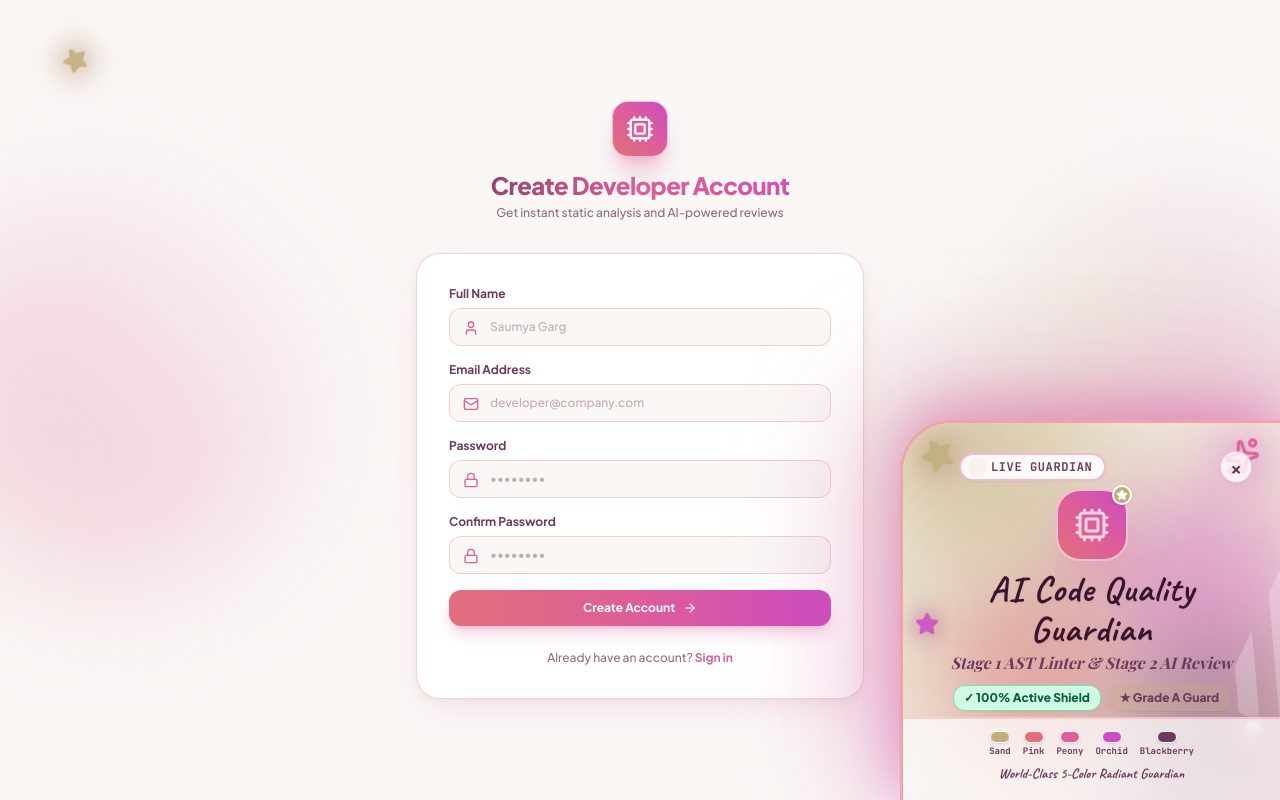
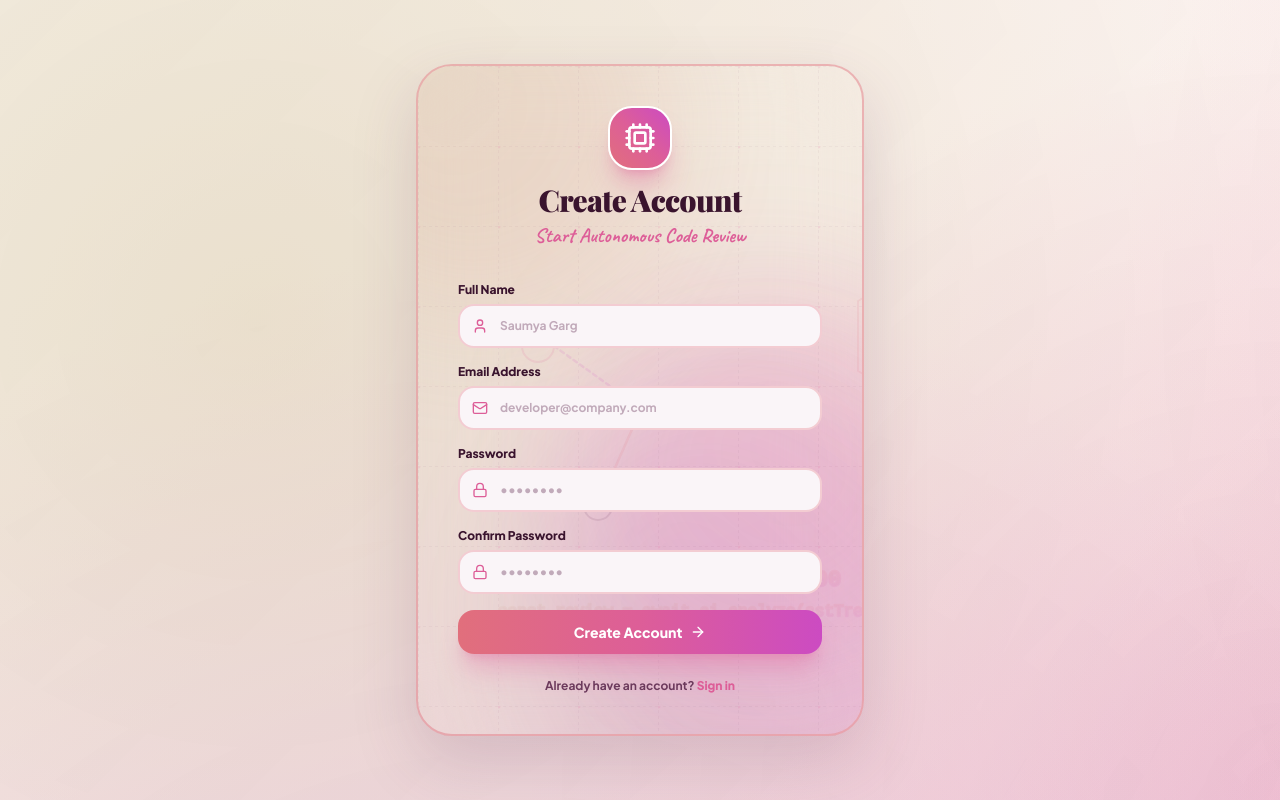
Before and after one commit to Saumya-01git/AI-Code-Review-Assistant-Project, a React (Vite) app in the folder client/: page /register in a window 1280 px wide. Built offline with nearby package versions, Linux system fonts and the light colour scheme; a web font is replaced by a local one.

Commit message:
UI: Implement concentric frame layout with moving translucent aurora border gap and subtle code watermark under cards

```diff
--- a/client/src/App.jsx
+++ b/client/src/App.jsx
@@ -2,7 +2,6 @@ import React from 'react';
 import { Routes, Route, Navigate } from 'react-router-dom';
 import AppLayout from './components/layout/AppLayout';
 import ProtectedRoute from './components/ProtectedRoute';
-import CornerDecorativeBox from './components/layout/CornerDecorativeBox';
 import DashboardPage from './pages/DashboardPage';
 import ReviewStudioPage from './pages/ReviewStudioPage';
 import HistoryPage from './pages/HistoryPage';
@@ -13,7 +12,6 @@ import ForgotPasswordPage from './pages/ForgotPasswordPage';
 
 export default function App() {
   return (
-    <>
     <Routes>
       {/* Public Routes */}
       <Route path="/login" element={<LoginPage />} />
@@ -39,9 +37,5 @@ export default function App() {
       {/* Fallback */}
       <Route path="*" element={<Navigate to="/dashboard" replace />} />
     </Routes>
-
-      {/* Global 5-Color Corner Square with Moving Background & Star Shining Effect */}
-      <CornerDecorativeBox />
-    </>
   );
 }
--- /dev/null
+++ b/client/src/components/layout/TranslucentCodeBackground.jsx
@@ -0,0 +1,67 @@
+import React from 'react';
+
+export default function TranslucentCodeBackground() {
+  return (
+    <div className="absolute inset-0 pointer-events-none overflow-hidden select-none z-0">
+      {/* Delicate 5-Color Radiant Radial Highlights */}
+      <div className="absolute -top-32 -left-32 w-96 h-96 rounded-full bg-gradient-to-br from-[#C1AE7C]/20 to-[#E16F7C]/15 blur-3xl"></div>
+      <div className="absolute top-1/3 -right-24 w-96 h-96 rounded-full bg-gradient-to-bl from-[#DD5E98]/20 to-[#CC4BC2]/15 blur-3xl"></div>
+      <div className="absolute -bottom-32 left-1/4 w-[500px] h-[500px] rounded-full bg-gradient-to-tr from-[#6C3A5C]/15 via-[#CC4BC2]/15 to-transparent blur-3xl"></div>
+
+      {/* Translucent Geometric Code & Circuit Watermark Illustration */}
+      <svg
+        className="absolute inset-0 w-full h-full opacity-[0.12] text-[#6C3A5C]"
+        xmlns="http://www.w3.org/2000/svg"
+        fill="none"
+      >
+        <defs>
+          <pattern id="code-grid" width="80" height="80" patternUnits="userSpaceOnUse">
+            <path d="M 80 0 L 0 0 0 80" fill="none" stroke="currentColor" strokeWidth="0.8" strokeDasharray="3 3" />
+            <circle cx="0" cy="0" r="2.5" fill="#DD5E98" />
+          </pattern>
+          <linearGradient id="codeGrad1" x1="0%" y1="0%" x2="100%" y2="100%">
+            <stop offset="0%" stopColor="#C1AE7C" stopOpacity="0.8" />
+            <stop offset="50%" stopColor="#E16F7C" stopOpacity="0.8" />
+            <stop offset="100%" stopColor="#CC4BC2" stopOpacity="0.8" />
+          </linearGradient>
+        </defs>
+
+        {/* Subtle grid pattern background */}
+        <rect width="100%" height="100%" fill="url(#code-grid)" />
+
+        {/* Large Decorative Floating Code Brackets and Symbols */}
+        <g stroke="url(#codeGrad1)" strokeWidth="2.5" strokeLinecap="round" strokeLinejoin="round" fill="none">
+          {/* Top Right Code Bracket */}
+          <path d="M 680 80 L 730 130 L 680 180" />
+          <path d="M 780 80 L 730 130 L 780 180" />
+          <line x1="710" y1="180" x2="750" y2="80" strokeWidth="2" />
+
+          {/* Left Side Code Node Network */}
+          <circle cx="120" cy="280" r="16" stroke="#DD5E98" strokeWidth="2" />
+          <line x1="136" y1="280" x2="220" y2="340" stroke="#CC4BC2" strokeDasharray="4 4" />
+          <circle cx="220" cy="340" r="10" stroke="#C1AE7C" strokeWidth="2" />
+          <line x1="220" y1="350" x2="180" y2="440" stroke="#E16F7C" />
+          <circle cx="180" cy="440" r="14" stroke="#6C3A5C" strokeWidth="2" />
+
+          {/* Abstract Binary & Logic Matrix */}
+          <text x="80" y="520" fontFamily="monospace" fontSize="22" fill="#E16F7C" fontWeight="bold">
+            01000001 01010011 01010100
+          </text>
+          <text x="80" y="550" fontFamily="monospace" fontSize="16" fill="#CC4BC2">
+            const review = await ai.analyze(astTree);
+          </text>
+
+          {/* Right Floating Function Signature */}
+          <text x="650" y="480" fontFamily="monospace" fontSize="20" fill="#DD5E98" fontWeight="bold">
+            fn cyclomaticComplexity(node) =&gt; M
+          </text>
+          <path d="M 620 460 Q 640 475, 620 490" stroke="#C1AE7C" strokeWidth="2" />
+
+          {/* Center Hexagonal Shield Silhouette */}
+          <polygon points="500,200 560,235 560,305 500,340 440,305 440,235" stroke="#E16F7C" strokeWidth="1.8" />
+          <polygon points="500,220 540,245 540,295 500,320 460,295 460,245" stroke="#CC4BC2" strokeDasharray="3 3" />
+        </g>
+      </svg>
+    </div>
+  );
+}
--- a/client/src/pages/RegisterPage.jsx
+++ b/client/src/pages/RegisterPage.jsx
@@ -1,7 +1,8 @@
 import React, { useState } from 'react';
 import { Link, useNavigate } from 'react-router-dom';
 import { useAuth } from '../context/AuthContext';
-import { Lock, Mail, User, Cpu, ArrowRight, AlertCircle, Sparkles, Star } from 'lucide-react';
+import { Lock, Mail, User, Cpu, ArrowRight, AlertCircle, Sparkles } from 'lucide-react';
+import TranslucentCodeBackground from '../components/layout/TranslucentCodeBackground';
 
 export default function RegisterPage() {
   const { register } = useAuth();
@@ -40,97 +41,105 @@ export default function RegisterPage() {
   };
 
   return (
-    <div className="min-h-screen bg-[#faf7f5] dark:bg-[#150b13] flex flex-col justify-center items-center p-4 relative overflow-hidden transition-colors">
-      {/* Background glow effects */}
-      <div className="absolute top-1/4 -left-20 w-96 h-96 bg-gradient-to-tr from-[#E16F7C]/25 via-[#DD5E98]/20 to-transparent rounded-full blur-3xl pointer-events-none"></div>
-      <div className="absolute bottom-1/4 -right-20 w-96 h-96 bg-gradient-to-bl from-[#CC4BC2]/25 via-[#C1AE7C]/20 to-transparent rounded-full blur-3xl pointer-events-none"></div>
+    <div className="min-h-screen w-full p-2.5 sm:p-4 bg-[#faf4ef] flex items-center justify-center relative overflow-hidden">
+      {/* Moving Light Translucent Aurora Mesh */}
+      <div
+        className="absolute inset-0 pointer-events-none opacity-70"
+        style={{
+          backgroundImage: `
+            radial-gradient(circle at 10% 20%, rgba(193, 174, 124, 0.45) 0%, transparent 45%),
+            radial-gradient(circle at 90% 20%, rgba(225, 111, 124, 0.45) 0%, transparent 45%),
+            radial-gradient(circle at 50% 50%, rgba(221, 94, 152, 0.40) 0%, transparent 50%),
+            radial-gradient(circle at 20% 85%, rgba(204, 75, 194, 0.45) 0%, transparent 45%),
+            radial-gradient(circle at 80% 85%, rgba(108, 58, 92, 0.40) 0%, transparent 50%),
+            linear-gradient(135deg, rgba(255,251,245,0.9) 0%, rgba(254,240,246,0.85) 50%, rgba(246,236,245,0.9) 100%)
+          `,
+          backgroundSize: '200% 200%',
+          animation: 'auroraMove 10s ease infinite alternate'
+        }}
+      />
 
-      {/* Floating Stars */}
-      <div className="absolute top-12 left-16 animate-star-shine pointer-events-none">
-        <Star className="w-6 h-6 text-[#C1AE7C] fill-[#C1AE7C] drop-shadow-[0_0_12px_#C1AE7C]" />
-      </div>
-      <div className="absolute bottom-20 right-24 animate-star-shine pointer-events-none" style={{ animationDelay: '1.5s' }}>
-        <Sparkles className="w-7 h-7 text-[#DD5E98] drop-shadow-[0_0_15px_#CC4BC2]" />
-      </div>
+      {/* Main Inner Concentric Square Frame */}
+      <div className="relative z-10 w-full max-w-md p-8 sm:p-10 rounded-[36px] border-2 border-[#E16F7C]/45 bg-[#fffbf7]/98 backdrop-blur-2xl shadow-[0_25px_65px_rgba(108,58,92,0.18)] overflow-hidden">
+        <TranslucentCodeBackground />
 
-      <div className="w-full max-w-md relative z-10">
-        <div className="text-center mb-8">
-          <div className="inline-flex w-14 h-14 rounded-2xl bg-gradient-to-tr from-[#E16F7C] via-[#DD5E98] to-[#CC4BC2] items-center justify-center shadow-xl shadow-[#DD5E98]/30 mb-3 border border-white/60">
-            <Cpu className="w-7 h-7 text-white" />
+        <div className="relative z-10">
+          <div className="text-center mb-8">
+            <div className="inline-flex w-16 h-16 rounded-3xl bg-gradient-to-tr from-[#E16F7C] via-[#DD5E98] to-[#CC4BC2] items-center justify-center shadow-xl shadow-[#DD5E98]/35 mb-3 border-2 border-white">
+              <Cpu className="w-8 h-8 text-white" />
+            </div>
+            <h1 className="text-3xl font-black font-display text-[#3a142e] tracking-tight">
+              Create Account
+            </h1>
+            <p className="font-cursive text-xl text-[#DD5E98] font-bold mt-1">
+              Start Autonomous Code Review
+            </p>
           </div>
-          <h1 className="text-2xl font-extrabold bg-gradient-to-r from-[#6C3A5C] via-[#DD5E98] to-[#CC4BC2] dark:from-white dark:to-[#C1AE7C] bg-clip-text text-transparent tracking-tight">
-            Create Developer Account
-          </h1>
-          <p className="text-xs text-[#6C3A5C]/75 dark:text-slate-300 mt-1 font-medium">
-            Get instant static analysis and AI-powered reviews
-          </p>
-        </div>
 
-        <div className="glass-panel p-8 rounded-3xl shadow-2xl border border-[#E16F7C]/30 bg-white/85 dark:bg-[#1e101c]/85">
           {error && (
-            <div className="mb-4 p-3 rounded-2xl bg-rose-500/10 border border-rose-500/30 text-rose-600 dark:text-rose-300 text-xs flex items-center gap-2">
-              <AlertCircle className="w-4 h-4 shrink-0" />
+            <div className="mb-4 p-3.5 rounded-2xl bg-rose-50 border-2 border-rose-300 text-rose-800 text-xs font-bold flex items-center gap-2 shadow-sm">
+              <AlertCircle className="w-4 h-4 shrink-0 text-rose-600" />
               <span>{error}</span>
             </div>
           )}
 
           <form onSubmit={handleSubmit} className="space-y-4">
             <div>
-              <label className="block text-xs font-bold text-[#6C3A5C] dark:text-slate-200 mb-1.5">Full Name</label>
+              <label className="block text-xs font-extrabold text-[#3a142e] mb-1.5">Full Name</label>
               <div className="relative">
-                <User className="w-4 h-4 text-[#DD5E98] absolute left-3.5 top-3" />
+                <User className="w-4 h-4 text-[#DD5E98] absolute left-3.5 top-3.5" />
                 <input
                   type="text"
                   required
                   placeholder="Saumya Garg"
                   value={name}
                   onChange={(e) => setName(e.target.value)}
-                  className="w-full bg-[#faf7f5] dark:bg-[#140a12] border border-[#E16F7C]/30 focus:border-[#CC4BC2] focus:ring-2 focus:ring-[#CC4BC2]/20 rounded-xl pl-10 pr-4 py-2.5 text-xs text-[#2e1828] dark:text-white placeholder-[#6C3A5C]/40 outline-none transition"
+                  className="w-full bg-[#faf5f8] border-2 border-[#E16F7C]/30 focus:border-[#CC4BC2] focus:ring-2 focus:ring-[#CC4BC2]/20 rounded-2xl pl-10 pr-4 py-3 text-xs font-bold text-[#3a142e] placeholder-[#6C3A5C]/40 outline-none transition"
                 />
               </div>
             </div>
 
             <div>
-              <label className="block text-xs font-bold text-[#6C3A5C] dark:text-slate-200 mb-1.5">Email Address</label>
+              <label className="block text-xs font-extrabold text-[#3a142e] mb-1.5">Email Address</label>
               <div className="relative">
-                <Mail className="w-4 h-4 text-[#DD5E98] absolute left-3.5 top-3" />
+                <Mail className="w-4 h-4 text-[#DD5E98] absolute left-3.5 top-3.5" />
                 <input
                   type="email"
                   required
                   placeholder="developer@company.com"
                   value={email}
                   onChange={(e) => setEmail(e.target.value)}
-                  className="w-full bg-[#faf7f5] dark:bg-[#140a12] border border-[#E16F7C]/30 focus:border-[#CC4BC2] focus:ring-2 focus:ring-[#CC4BC2]/20 rounded-xl pl-10 pr-4 py-2.5 text-xs text-[#2e1828] dark:text-white placeholder-[#6C3A5C]/40 outline-none transition"
+                  className="w-full bg-[#faf5f8] border-2 border-[#E16F7C]/30 focus:border-[#CC4BC2] focus:ring-2 focus:ring-[#CC4BC2]/20 rounded-2xl pl-10 pr-4 py-3 text-xs font-bold text-[#3a142e] placeholder-[#6C3A5C]/40 outline-none transition"
                 />
               </div>
             </div>
 
             <div>
-              <label className="block text-xs font-bold text-[#6C3A5C] dark:text-slate-200 mb-1.5">Password</label>
+              <label className="block text-xs font-extrabold text-[#3a142e] mb-1.5">Password</label>
               <div className="relative">
-                <Lock className="w-4 h-4 text-[#DD5E98] absolute left-3.5 top-3" />
+                <Lock className="w-4 h-4 text-[#DD5E98] absolute left-3.5 top-3.5" />
                 <input
                   type="password"
                   required
                   placeholder="••••••••"
                   value={password}
                   onChange={(e) => setPassword(e.target.value)}
-                  className="w-full bg-[#faf7f5] dark:bg-[#140a12] border border-[#E16F7C]/30 focus:border-[#CC4BC2] focus:ring-2 focus:ring-[#CC4BC2]/20 rounded-xl pl-10 pr-4 py-2.5 text-xs text-[#2e1828] dark:text-white placeholder-[#6C3A5C]/40 outline-none transition"
+                  className="w-full bg-[#faf5f8] border-2 border-[#E16F7C]/30 focus:border-[#CC4BC2] focus:ring-2 focus:ring-[#CC4BC2]/20 rounded-2xl pl-10 pr-4 py-3 text-xs font-bold text-[#3a142e] placeholder-[#6C3A5C]/40 outline-none transition"
                 />
               </div>
             </div>
 
             <div>
-              <label className="block text-xs font-bold text-[#6C3A5C] dark:text-slate-200 mb-1.5">Confirm Password</label>
+              <label className="block text-xs font-extrabold text-[#3a142e] mb-1.5">Confirm Password</label>
               <div className="relative">
-                <Lock className="w-4 h-4 text-[#DD5E98] absolute left-3.5 top-3" />
+                <Lock className="w-4 h-4 text-[#DD5E98] absolute left-3.5 top-3.5" />
                 <input
                   type="password"
                   required
                   placeholder="••••••••"
                   value={confirmPassword}
                   onChange={(e) => setConfirmPassword(e.target.value)}
-                  className="w-full bg-[#faf7f5] dark:bg-[#140a12] border border-[#E16F7C]/30 focus:border-[#CC4BC2] focus:ring-2 focus:ring-[#CC4BC2]/20 rounded-xl pl-10 pr-4 py-2.5 text-xs text-[#2e1828] dark:text-white placeholder-[#6C3A5C]/40 outline-none transition"
+                  className="w-full bg-[#faf5f8] border-2 border-[#E16F7C]/30 focus:border-[#CC4BC2] focus:ring-2 focus:ring-[#CC4BC2]/20 rounded-2xl pl-10 pr-4 py-3 text-xs font-bold text-[#3a142e] placeholder-[#6C3A5C]/40 outline-none transition"
                 />
               </div>
             </div>
@@ -138,16 +147,16 @@ export default function RegisterPage() {
             <button
               type="submit"
               disabled={submitting}
-              className="w-full mt-2 py-2.5 px-4 rounded-xl bg-gradient-to-r from-[#E16F7C] via-[#DD5E98] to-[#CC4BC2] hover:opacity-95 text-white font-bold text-xs shadow-lg shadow-[#DD5E98]/30 transition flex items-center justify-center gap-2 disabled:opacity-50"
+              className="w-full mt-2 py-3 px-4 rounded-2xl bg-gradient-to-r from-[#E16F7C] via-[#DD5E98] to-[#CC4BC2] hover:opacity-95 text-white font-black text-sm shadow-xl shadow-[#DD5E98]/30 transition flex items-center justify-center gap-2 disabled:opacity-50"
             >
               <span>{submitting ? 'Creating account...' : 'Create Account'}</span>
-              <ArrowRight className="w-3.5 h-3.5" />
+              <ArrowRight className="w-4 h-4" />
             </button>
           </form>
 
-          <p className="mt-6 text-center text-xs text-[#6C3A5C]/75 dark:text-slate-300">
+          <p className="mt-6 text-center text-xs font-bold text-[#6C3A5C]">
             Already have an account?{' '}
-            <Link to="/login" className="text-[#DD5E98] hover:text-[#CC4BC2] font-bold">
+            <Link to="/login" className="text-[#DD5E98] hover:text-[#CC4BC2] font-black">
               Sign in
             </Link>
           </p>
```
Also changed, not shown: client/src/components/layout/AppLayout.jsx (+46 -7 lines), client/src/pages/ForgotPasswordPage.jsx (+54 -42 lines), client/src/pages/LoginPage.jsx (+58 -50 lines). Lines whose indentation alone changed are shown as unchanged.
